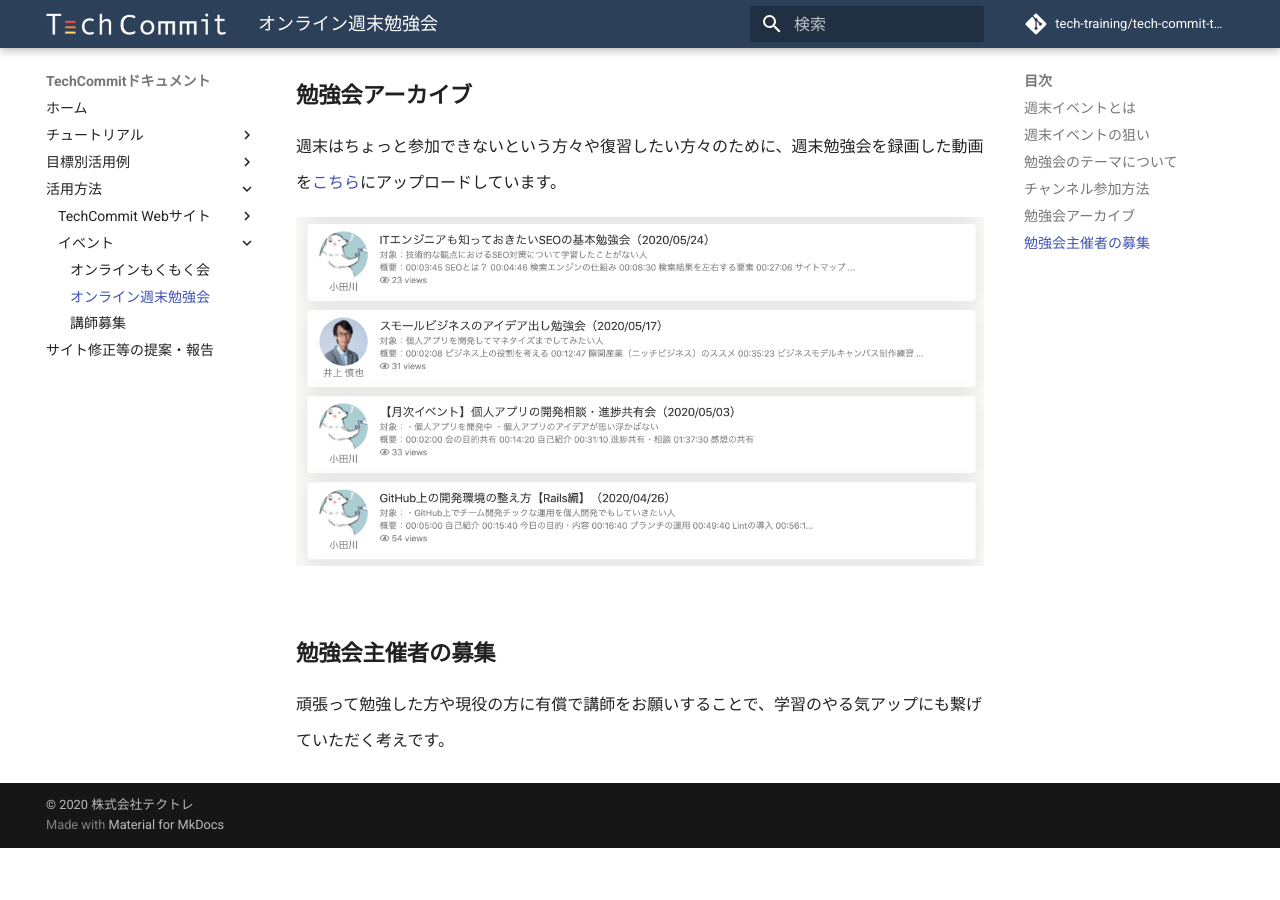
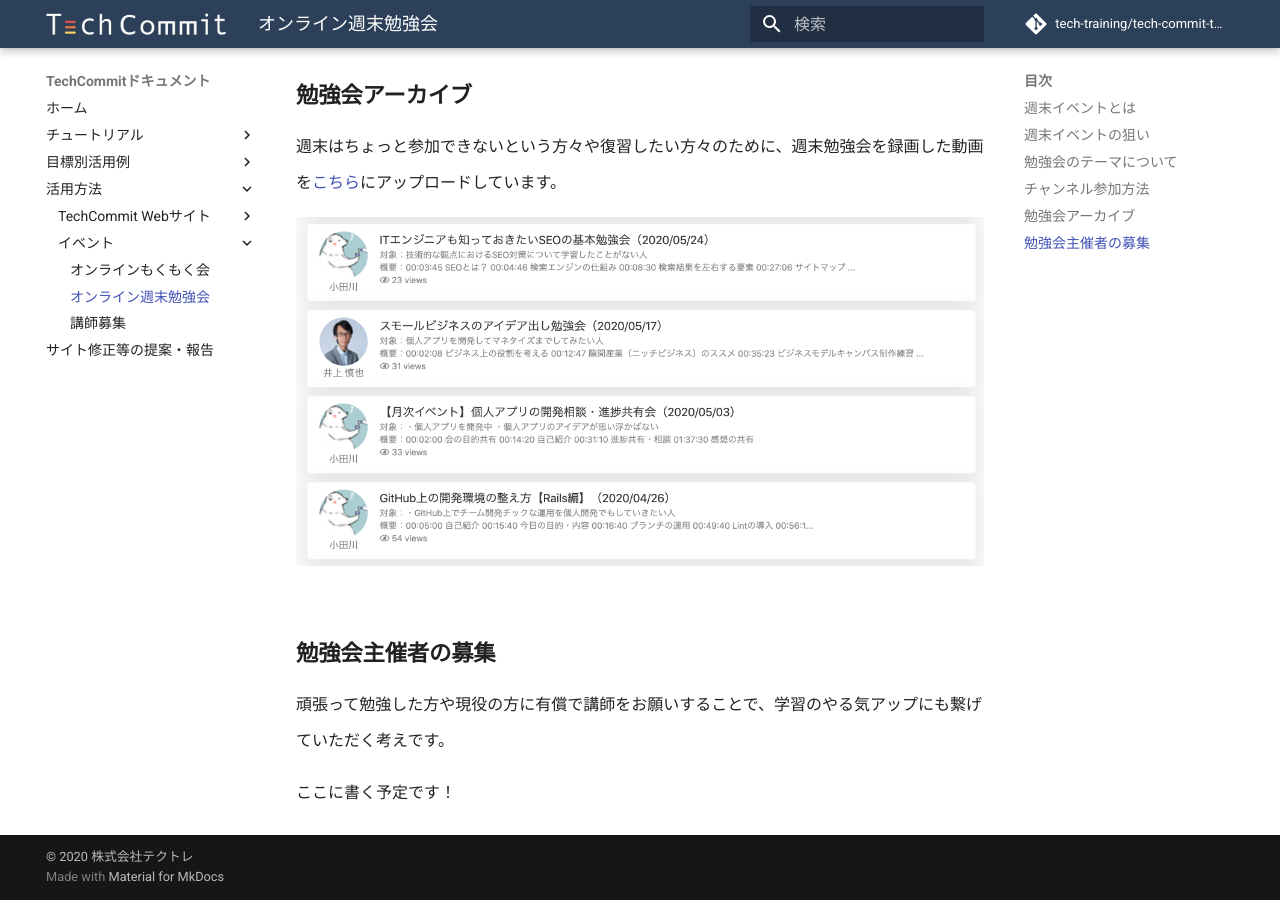
Before and after one commit to tech-training/tech-commit-doc, an MkDocs documentation site: the page built from docs/online-event.md, in a window 1280 px wide and 900 px high, scrolled down 2041 px. Built offline with MkDocs 1.6.1 and Material for MkDocs 9.7.7, drawn with Linux system fonts in a browser that asks for light colours; comment, search, counter and statistics services are not loaded; before the commit the page ends 2889 px from its top, so only the background shows below that.

Commit message:
6/25追記

```diff
--- a/docs/online-event.md
+++ b/docs/online-event.md
@@ -41,3 +41,5 @@ Zoomの使い方については、[こちら](tutorial/preparation.md)をご覧
 
 ## 勉強会主催者の募集
 頑張って勉強した方や現役の方に有償で講師をお願いすることで、学習のやる気アップにも繋げていただく考えです。
+
+ここに書く予定です！
```
